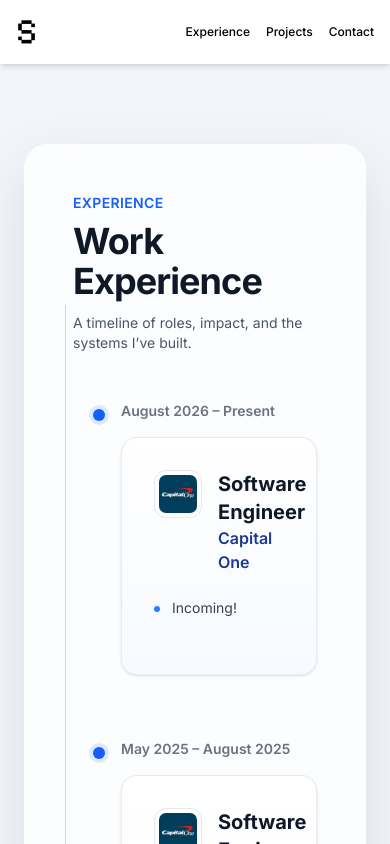
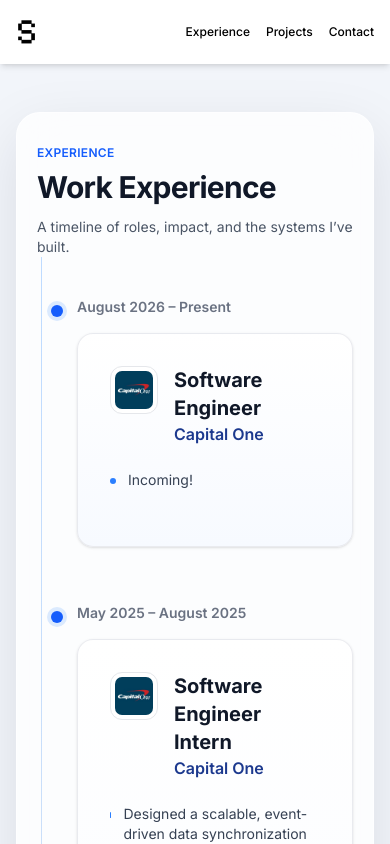
Before and after one commit to sophiayau/personal-website, a Next.js app: page /experience in a window 390 px wide. Shown: the top 844 px of the page. Built offline with nearby package versions, Linux system fonts and the light colour scheme.

Commit message:
mobile changes to experience page

```diff
--- a/app/experience/page.tsx
+++ b/app/experience/page.tsx
@@ -12,9 +12,7 @@ export default function ExperiencePage() {
     const id = hash.replace("#", "");
     const timeout = setTimeout(() => {
       const el = document.getElementById(id);
-      if (el) {
-        el.scrollIntoView({ behavior: "smooth", block: "start" });
-      }
+      if (el) el.scrollIntoView({ behavior: "smooth", block: "start" });
     }, 100);
 
     return () => clearTimeout(timeout);
@@ -22,10 +20,10 @@ export default function ExperiencePage() {
 
   return (
     <div>
-    <main className="min-h-screen bg-[#F2F5FA] px-6 py-20">
-      <ExperienceTimeline />
-    </main>
-    <Footer />
+      <main className="min-h-screen bg-[#F2F5FA] px-4 sm:px-6 py-12 sm:py-20">
+        <ExperienceTimeline />
+      </main>
+      <Footer />
     </div>
   );
 }
--- a/components/experience/ExperienceTimeline.tsx
+++ b/components/experience/ExperienceTimeline.tsx
@@ -12,39 +12,46 @@ export default function ExperienceTimeline() {
           border border-white/60
           bg-white/75
           backdrop-blur-xl
-          px-12 py-12
+          px-5 py-8 sm:px-12 sm:py-12
           shadow-[0_20px_60px_rgba(15,23,42,0.10)]
         "
       >
-        <div className="mb-12 flex items-end justify-between gap-6">
-          <div>
-            <p className="text-sm font-semibold tracking-wide text-blue-600">
+        <div className="mb-10 sm:mb-12">
+          <p className="text-xs sm:text-sm font-semibold tracking-wide text-blue-600">
             EXPERIENCE
           </p>
-            <h2 className="mt-2 text-4xl font-bold tracking-tight text-gray-900">
+          <h2 className="mt-2 text-3xl sm:text-4xl font-bold tracking-tight text-gray-900">
             Work Experience
           </h2>
-            <p className="mt-3 max-w-xl text-sm text-gray-600">
+          <p className="mt-3 max-w-xl text-sm sm:text-base text-gray-600">
             A timeline of roles, impact, and the systems I’ve built.
           </p>
         </div>
-{/*
-          <div className="hidden sm:flex items-center gap-2 rounded-full border border-gray-200 bg-white px-3 py-2 text-xs text-gray-600 shadow-sm">
-            <span className="h-2 w-2 rounded-full bg-blue-500" />
-            Updated regularly
-          </div> */}
-        </div>
 
-        <div className="absolute left-10 top-40 h-[calc(100%-10rem)] w-px bg-gradient-to-b from-blue-200 via-gray-200 to-transparent" />
+        <div
+          className="
+            absolute
+            left-6 sm:left-10
+            top-36 sm:top-40
+            h-[calc(100%-9rem)] sm:h-[calc(100%-10rem)]
+            w-px
+            bg-gradient-to-b
+            from-blue-200 via-gray-200 to-transparent
+          "
+        />
 
-        <div className="space-y-16">
+        <div className="space-y-14 sm:space-y-16">
           {experiences.map((exp) => (
             <div
               key={exp.id}
               id={exp.id}
-              className="relative pl-12 scroll-mt-32"
+              className="
+                relative
+                pl-10 sm:pl-12
+                scroll-mt-24 sm:scroll-mt-32
+              "
             >
-              <div className="absolute left-5 top-2 h-3 w-3 rounded-full bg-blue-600 ring-4 ring-blue-100" />
+              <div className="absolute left-3.5 sm:left-5 top-2 h-3 w-3 rounded-full bg-blue-600 ring-4 ring-blue-100" />
 
               <p className="mb-4 text-sm font-semibold text-gray-500">
                 {exp.dates}
```
Lines whose indentation alone changed are shown as unchanged.
